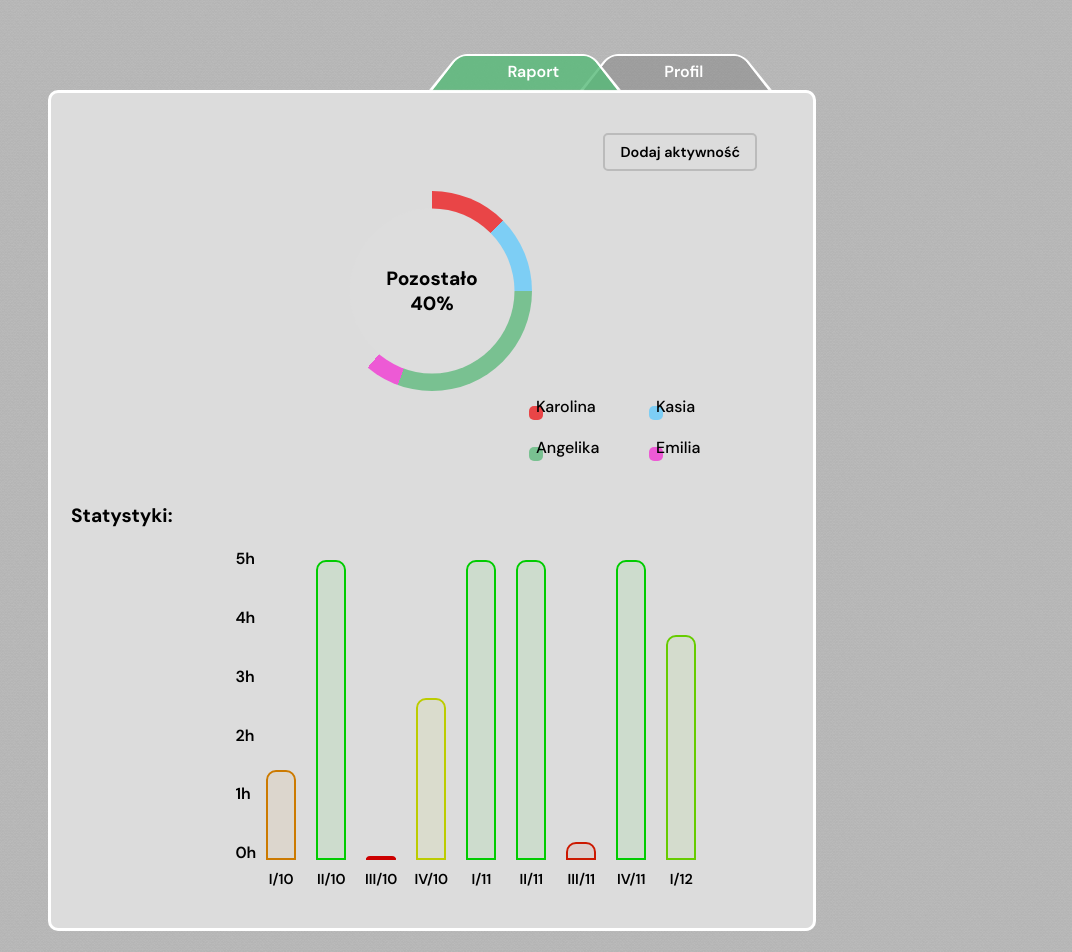
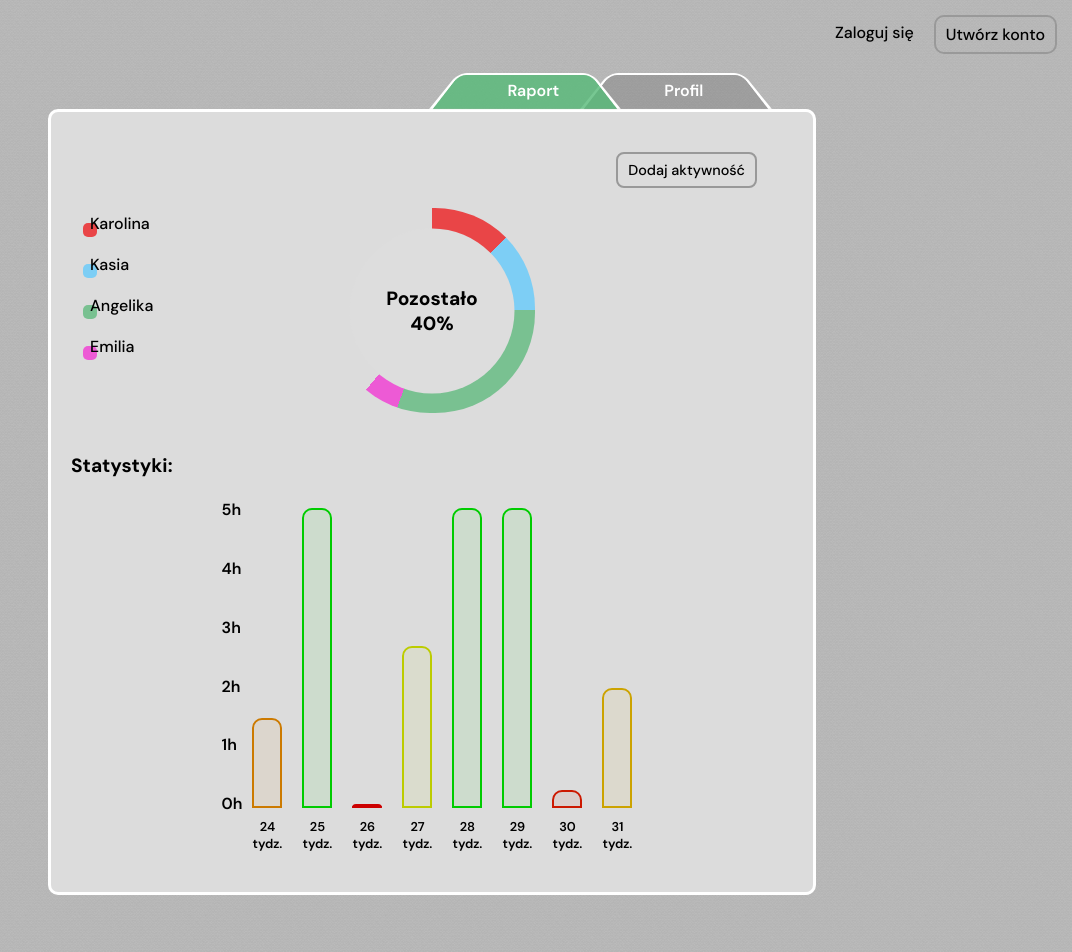
Before and after one commit to flisikowska/progress-tracker, a React (Create React App) app in the folder frontend/: page / in a window 1280 px wide. Shown: the top 952 px of the page, without its empty margins (208-1280 px from the left). Built offline with nearby package versions, Linux system fonts and the light colour scheme; some icons are missing.

Commit message:
Views improvements

```diff
--- a/frontend/src/App.js
+++ b/frontend/src/App.js
@@ -8,11 +8,11 @@ import icon from './assets/bg2.png';
 import NotificationPopup from './components/notificationPopup';
 import AddActivityPopup from './components/addActivityPopup';
 
+
 const AppContainer=styled.div`
   width:100%;
-  height:100%;
-  min-height:600px;
-  padding:50px 0 80px 0;
+  min-height:100vh;
+  padding-bottom: 80px;
   background-color:rgb(180,180,180);
   background-image: url(${props => props.icon});
   #wrapper{
@@ -23,12 +23,39 @@ const AppContainer=styled.div`
     padding:20px;
     margin:auto;
     background-color:rgb(220,220,220);
-    @media(max-width:670px){
+    @media(max-width:770px){
       width:90%;
-
     }
   }
 `;
+
+const StyledLoginContainer=styled.div`
+  display:flex;
+  flex-flow: row nowrap;
+  justify-content: right;
+  padding:10px;
+  >div{
+    color:#000;
+    font-weight:500;
+    font-size:1rem;
+    cursor:pointer;
+    padding:7px 10px;
+    margin:5px;
+    &:hover{
+      color:#555
+    }
+  }
+    >div:nth-of-type(2){
+      border:2px solid #999;
+      border-radius: 10px;
+  }
+  @media(max-width:770px){
+    >div{
+      font-size:0.8rem;
+    }
+  }
+`;
+
 
 const IconsWrapper=styled.div`
   width:100%;
@@ -38,6 +65,10 @@ const IconsWrapper=styled.div`
   padding:20px;
   justify-content:right;
   align-items:center;
+  @media(max-width:770px){
+      padding:0px;
+      margin-bottom:30px;
+    }
 `;
 
 function App() {
@@ -46,6 +77,10 @@ function App() {
   const [activeAddPopup, setActiveAddPopup] = useState(false);
   return (
     <AppContainer icon={icon}>
+      <StyledLoginContainer>
+        <div>Zaloguj się</div>
+        <div>Utwórz konto</div>
+      </StyledLoginContainer>
       <Menu site={site} setActiveAddPopup={setActiveAddPopup} setSite={setSite}/>
       <div id='wrapper'>
         <IconsWrapper>
--- /dev/null
+++ b/frontend/src/components/activities.js
@@ -0,0 +1,124 @@
+import React, {useEffect} from 'react';
+import styled from 'styled-components';
+import {PersonRunning} from '@styled-icons/fa-solid/PersonRunning';
+import {SportBasketball} from '@styled-icons/fluentui-system-regular/SportBasketball';
+import {Tennisball} from '@styled-icons/ionicons-solid/Tennisball';
+import {Volleyball} from '@styled-icons/fa-solid/Volleyball';
+import { ResizeGridItems } from "../helpers/functions"
+import {CloseOutline} from '@styled-icons/evaicons-outline/CloseOutline';
+
+const StyledActivitiesWrapper = styled.div`
+  width:60%;
+  margin: 20px auto;
+  place-items:center;
+  display: grid;
+  grid-template-columns: repeat(auto-fill, minmax(150px, 1fr));
+  gap: 20px;
+  grid-auto-rows: 0;
+  @media(max-width:1400px){
+    width:80%;
+  }
+  @media(max-width:600px){
+      font-size:1rem;
+      width:95%;
+      gap:10px;
+        grid-template-columns: repeat(auto-fill, minmax(120px, 1fr));
+
+    }
+  :first-child{
+    >h1{
+      font-size:1.5rem;
+      margin-top:15px;
+      @media(max-width:600px){
+        font-size:1rem;
+      }
+    }}
+`;
+
+const StyledActivity=styled.div`
+    width:150px;
+    border:2px solid #bbb;
+    border-radius:10px;
+    padding:10px;
+    text-align:center;
+    cursor:default;
+    grid-row-end: span 10;
+    >svg{
+      color: rgba(86, 186, 119);
+      margin:15px;
+    }
+
+    @media(max-width:600px){
+      width:120px;
+    }
+`;
+
+const ActivityTitle= styled.h1`
+    padding:0;
+    font-weight:600;
+    font-size:1.1rem;
+    margin: 0 auto;
+    text-align:center;
+    @media(max-width:450px){
+        font-size:0.7rem;
+    }
+`;
+
+const StyledHeader=styled.div`
+display:flex;
+flex-flow:row nowrap;
+align-items:center;
+justify-content:space-between;
+  >p{
+    font-size:0.8rem;
+    padding:0;
+    color:#aaa;
+  }
+  >svg{
+    color:#aaa;
+    width:25px;
+    height:25px;
+    cursor:pointer;
+  }
+`
+
+
+function Activities(){
+    useEffect(() => {
+        ResizeGridItems()
+      })
+    return(
+      <StyledActivitiesWrapper className='activities'>
+        {/* {activities &&
+          activities.map(
+            (
+              {
+                id,
+                name,
+                icon,
+              },
+              index,
+            ) => (
+              <Activity
+                user={user}
+                key={index}
+                id={id}
+                name={name}
+                icon={icon}
+              />
+            ),
+          )} */}
+            <StyledActivity className='grid-item'><StyledHeader><p>Łącznie</p></StyledHeader><ActivityTitle>4h 35min</ActivityTitle></StyledActivity>
+            <StyledActivity className='grid-item'><StyledHeader><p>1.35h</p><CloseOutline/></StyledHeader><Tennisball size="35"/><ActivityTitle>Tenis</ActivityTitle></StyledActivity>
+            <StyledActivity className='grid-item'><StyledHeader><p>2h</p><CloseOutline/></StyledHeader><Volleyball size="35"/><ActivityTitle>Siatkówka plażowa</ActivityTitle></StyledActivity>
+            <StyledActivity className='grid-item'><StyledHeader><p>45min</p><CloseOutline/></StyledHeader><SportBasketball size="35"/><ActivityTitle>Skakanka na jednej nodze</ActivityTitle></StyledActivity>
+            <StyledActivity className='grid-item'><StyledHeader><p>1h</p><CloseOutline/></StyledHeader><Volleyball size="35"/><ActivityTitle>Siatkówka</ActivityTitle></StyledActivity>
+            <StyledActivity className='grid-item'><StyledHeader><p>1.33h</p><CloseOutline/></StyledHeader><PersonRunning size="35"/><ActivityTitle>Bieganie</ActivityTitle></StyledActivity>
+            <StyledActivity className='grid-item'><StyledHeader><p>1.35h</p><CloseOutline/></StyledHeader><Tennisball size="35"/><ActivityTitle>Tenis</ActivityTitle></StyledActivity>
+            <StyledActivity className='grid-item'><StyledHeader><p>45min</p><CloseOutline/></StyledHeader><SportBasketball size="35"/><ActivityTitle>Koszykówka</ActivityTitle></StyledActivity>
+            <StyledActivity className='grid-item'> <StyledHeader><p>2h</p><CloseOutline/></StyledHeader><Volleyball size="35"/><ActivityTitle>Joga</ActivityTitle></StyledActivity>
+      </StyledActivitiesWrapper>
+    );
+};
+
+export default Activities;
--- a/frontend/src/components/addActivityPopup.js
+++ b/frontend/src/components/addActivityPopup.js
@@ -1,5 +1,5 @@
 import React, {useRef, useEffect, useState} from 'react';
-import styled from 'styled-components';
+import styled, {css} from 'styled-components';
 import TimePicker from './timePicker';
 import {PersonRunning} from '@styled-icons/fa-solid/PersonRunning';
 import {SportBasketball} from '@styled-icons/fluentui-system-regular/SportBasketball';
@@ -10,12 +10,15 @@ import {CloseOutline} from '@styled-icons/evaicons-outline/CloseOutline';
 
 const StyledButton= styled.div`
     z-index:10;
-    padding:8px 15px;
+    padding:7px 10px;
     font-size:0.9rem;
-    font-weight:600;
+    font-weight:500;
     cursor:pointer;
-    border:2px solid #bbb;
-    border-radius:5px;
+    border:2px solid #999;
+    border-radius:8px;
+     &:hover{
+      color:#555;
+    }
     @media(max-width:570px){
         display:none;
     }
@@ -31,7 +34,7 @@ const StyledWrapper=styled.div`
     left:50%;
     top:50%;
     transform:translate(-50%, -50%);
-    width:80%;
+    width:60%;
     height:90%;
     background-color:rgba(255,255,255);
     border-radius:10px;
@@ -64,31 +67,43 @@ const StyledTitle= styled.div`
 const ActivitiesWrapper= styled.div`
     height: calc(100% - 320px);
     width:60%;
-     @media(max-width:1250px){
-        width:80%;
-    }
-     @media(max-width:900px){
+    @media(max-width:900px){
         width:90%;
     }
     overflow-y: scroll;
-    // height:200px;
     display: grid;
     margin:30px auto;
     grid-template-columns: repeat(3, 33.3%);
-    @media(max-width:670px){
-        grid-template-columns: repeat(2, 50%);
+    @media(max-width:700px){
+        grid-template-columns: repeat(2, 1fr);
     }
+    @media(max-width:520px){
+        grid-template-columns: repeat(1, 1fr);
+        >div{
+            width:80%;
+            margin:10px auto;
+        }
+    }
+
 
 `;
 
 const StyledActivity= styled.div`
     padding:10px;
     margin:10px;
+    width:150px;
     cursor:pointer;
     text-align:center;
     height:100px;
     border-radius:12px;
-    border:2px solid #ccc;
+    border: 2px solid #ccc;
+    ${(props) =>
+    props.chosen &&
+    css`
+        border: 2px solid rgb(86, 186, 119);
+        box-shadow: 0 0 4px rgb(86, 186, 119);
+    `};
+
     >p{
         font-weight:600;
         font-size:0.9rem;
@@ -155,10 +170,10 @@ const AddActivityPopup=({active, setActiveAddPopup})=>{
                 <CloseOutline onClick={()=>setActiveAddPopup(false)}/>
                 <StyledTitle>Wybierz aktywność:</StyledTitle>
                 <ActivitiesWrapper className="scrollable">
-                    <StyledActivity chosen={chosenItem} onClick={()=>setChosenItem("name")}><p>Bieganie</p><PersonRunning size="30"/></StyledActivity>
-                    <StyledActivity  chosen={chosenItem} onClick={()=>setChosenItem("name")}><p>Koszykówka</p><SportBasketball size="30"/></StyledActivity>
-                    <StyledActivity chosen={chosenItem} onClick={()=>setChosenItem("name")}><p>Tenis</p><Tennisball size="30"/></StyledActivity>
-                    <StyledActivity  chosen={chosenItem} onClick={()=>setChosenItem("name")}><p>Siatkówka</p><Volleyball size="30"/></StyledActivity>
+                    <StyledActivity chosen={chosenItem==1} onClick={()=>setChosenItem(1)}><p>Bieganie</p><PersonRunning size="30"/></StyledActivity>
+                    <StyledActivity chosen={chosenItem==2} onClick={()=>setChosenItem(2)}><p>Koszykówka</p><SportBasketball size="30"/></StyledActivity>
+                    <StyledActivity chosen={chosenItem==3} onClick={()=>setChosenItem(3)}><p>Tenis</p><Tennisball size="30"/></StyledActivity>
+                    <StyledActivity chosen={chosenItem==4} onClick={()=>setChosenItem(4)}><p>Siatkówka</p><Volleyball size="30"/></StyledActivity>
                 </ActivitiesWrapper>
                 <TimePicker
                         id='timePicker'
@@ -172,8 +187,8 @@ const AddActivityPopup=({active, setActiveAddPopup})=>{
                         value={{
                             // hours: parseInt(values.activeCookingTime.split(':')[0]),
                             // minutes: parseInt(values.activeCookingTime.split(':')[1]),
-                            hours:10,
-                            minutes:30,
+                            hours:0,
+                            minutes:0,
                         }}
                         />
                 <ChooseButton>Wybierz</ChooseButton>
--- a/frontend/src/components/dayPicker.js
+++ b/frontend/src/components/dayPicker.js
@@ -24,10 +24,12 @@ const StyledDaySquare = styled.div`
   @media (max-width: 450px) {
     font-size: 0.75rem;
   }
+
   ${(props) =>
     props.selected &&
     css`
       background: rgba(86, 186, 119, 0.8);
+      border:3px solid rgb(86, 186, 119);
       p{
         color:white;
       }
--- a/frontend/src/components/menu.js
+++ b/frontend/src/components/menu.js
@@ -2,7 +2,7 @@ import React from 'react';
 import styled from 'styled-components';
 import { PersonRunning } from '@styled-icons/fa-solid/PersonRunning';
 import { BookPulse } from '@styled-icons/fluentui-system-regular/BookPulse';
-import { NoteAdd } from '@styled-icons/fluentui-system-filled/NoteAdd';
+import { ChannelAdd } from '@styled-icons/fluentui-system-filled/ChannelAdd';
 
 
 const StyledMenu = styled.div`
@@ -156,7 +156,7 @@ const Menu = ({site, setSite, setActiveAddPopup}) => {
             <MenuItemName>Raport</MenuItemName>
         </ItemWrapper>
         <ItemWrapper id="add" onClick={()=>setActiveAddPopup(true)}>
-            <NoteAdd />
+            <ChannelAdd />
         </ItemWrapper>
         <ItemWrapper  active={site==='moje'} onClick={()=>setSite('moje')}>
             <BookPulse />
--- a/frontend/src/components/progressSemiCircle.js
+++ b/frontend/src/components/progressSemiCircle.js
@@ -3,18 +3,15 @@ import styled from 'styled-components';
 
 
 const StyledContainer=styled.div`
-    width:600px;
-    margin:auto;
-    @media(max-width:670px){
-        width:100%;
-    }
+    width:100%;
+    position:relative;
 `
 
 const StyledCircle=styled.div`
     position: relative;
     margin:auto;
-    width: 200px;
-    height: 200px;
+    width: 205px;
+    height: 205px;
     border-radius: 100px;
     &:before {
         content: '';
@@ -34,33 +31,46 @@ const StyledCircle=styled.div`
         #ed5ad5 200deg 220deg,
         #dcdcdc 220deg 360deg
     );
+    @media(max-width:570px){
+        width:150px;
+        height:150px;
+        margin:0 25px 0 auto;
+        &:before {
+            width: 120px;
+            height: 120px;
+        }
+    }
     `;
 
-    const Napis=styled.p`
+    const StyledHeader=styled.h2`
         position:absolute;
         text-align:center;
         top:50%;
         left:50%;
+        cursor:default;
         transform:translate(-50%, -50%);
         font-size:1.2rem;
         font-weight:800;
         margin:0;
+        @media(max-width:570px){
+            font-size:1rem;
+        }
+    }
     `
 
     const UsersContainer=styled.div`
-        width:220px;
-        margin-left:auto;
-        display:grid;
-        grid-template-columns: 1fr 1fr;
-        gap: 10px;
+        position:absolute;
+        top:0;
+        left:0;
     `
 
     const StyledUser=styled.div`
         display:flex;
         flex-wrap:nowrap;
-        margin:0 5px;
+        margin-bottom: 10px;
         width:100px;
         @media(max-width:670px){
+        margin-bottom: 7px;
             >p{
                 font-size:0.8rem;
             }
@@ -87,9 +97,6 @@ const StyledCircle=styled.div`
 function ProgressSemiCircle(){
     return(
         <StyledContainer>
-            <StyledCircle>
-                <Napis>Pozostało 40%</Napis>
-            </StyledCircle>
             <UsersContainer>
                 <StyledUser>
                     <Square color={"#e94547"}/>
@@ -108,6 +115,9 @@ function ProgressSemiCircle(){
                     <StyledName>Emilia</StyledName>
                 </StyledUser>
             </UsersContainer>
+            <StyledCircle>
+                <StyledHeader>Pozostało 40%</StyledHeader>
+            </StyledCircle>
         </StyledContainer>
     );
 };
--- a/frontend/src/components/stats.js
+++ b/frontend/src/components/stats.js
@@ -8,14 +8,12 @@ const StyledWrapper=styled.div`
     display:flex;
     flex-flow:row nowrap;
     align-items:end;
-    @media(max-width:570px){
+    justify-content:center;
+    @media(max-width:600px){
         width:100%;
+        margin:20px 0;
+        padding:0;
     }
-`
-
-const StatContainer= styled.div`
-    width:50px;
-    text-align:center;
 `;
 
 const StyledBar= styled.div`
@@ -24,13 +22,33 @@ const StyledBar= styled.div`
     justify-content:space-between;
     height:315px;
     font-weight:600;
-    margin-bottom:25px;
+    margin-bottom:38px;
+    font-size:1rem;
+    @media(max-width:600px){
+        font-size:0.7rem;
+    }
+
 `;
+
+const StatContainer= styled.div`
+    text-align:center;
+     @media(max-width:600px){
+        >div{
+            height:${(props) => props.statHeight}px/2;
+            width:13px;
+            border-radius:5px 5px 0 0;
+
+        }
+        >p{
+            font-size:0.6rem;
+        }
+    }
+`;
+
 
 const StatBar=styled.div`
     border: 2px solid hsl(${(props) => props.hue}, 100%, 40%);
     background-color:hsla(${(props) => props.hue}, 100%, 40%, 0.07);
-
     border-radius:10px 10px 0 0;
     margin:10px;
     width:30px;
@@ -41,10 +59,12 @@ const StatBar=styled.div`
 `
 
 const StyledDate=styled.p`
-    font-size:0.9rem;
+    font-size:0.8rem;
     font-weight:600;
     margin:auto;
     padding:0;
+    cursor:default;
+
 `
 
 
@@ -65,39 +85,35 @@ function Stats(){
             </StyledBar>
             <StatContainer>
                 <StatBar hue={hue} statHeight={percentage*3}/>
-                <StyledDate>I/10</StyledDate>
+                <StyledDate>24<br/>tydz.</StyledDate>
             </StatContainer>
             <StatContainer>
                 <StatBar hue={hue2} statHeight={100*3}/>
-                <StyledDate>II/10</StyledDate>
+                <StyledDate>25<br/>tydz.</StyledDate>
             </StatContainer>
             <StatContainer>
                 <StatBar hue={hue3} statHeight={0*3}/>
-                <StyledDate>III/10</StyledDate>
+                <StyledDate>26<br/>tydz.</StyledDate>
             </StatContainer>
             <StatContainer>
                 <StatBar hue={120*(54/100)} statHeight={54*3}/>
-                <StyledDate>IV/10</StyledDate>
+                <StyledDate>27<br/>tydz.</StyledDate>
             </StatContainer>
             <StatContainer>
                 <StatBar hue={120*(100/100)} statHeight={100*3}/>
-                <StyledDate>I/11</StyledDate>
+                <StyledDate>28<br/>tydz.</StyledDate>
             </StatContainer>
             <StatContainer>
                 <StatBar hue={120*(100/100)} statHeight={100*3}/>
-                <StyledDate>II/11</StyledDate>
+                <StyledDate>29<br/>tydz.</StyledDate>
             </StatContainer>
             <StatContainer>
                 <StatBar hue={120*(6/100)} statHeight={6*3}/>
-                <StyledDate>III/11</StyledDate>
+                <StyledDate>30<br/>tydz.</StyledDate>
             </StatContainer>
             <StatContainer>
-                <StatBar hue={120*(100/100)} statHeight={100*3}/>
-                <StyledDate>IV/11</StyledDate>
-            </StatContainer>
-            <StatContainer>
-                <StatBar hue={120*(75/100)} statHeight={75*3}/>
-                <StyledDate>I/12</StyledDate>
+                <StatBar hue={120*(40/100)} statHeight={40*3}/>
+                <StyledDate>31<br/>tydz.</StyledDate>
             </StatContainer>
         </StyledWrapper>
     );
--- a/frontend/src/components/timePicker.js
+++ b/frontend/src/components/timePicker.js
@@ -24,6 +24,7 @@ const StyledTitle = styled.h5`
   min-height: 15px;
   margin: 0;
   padding: 0;
+  cursor:default;
   font-weight: 400;
   font-size: 0.7rem;
 `;
```
Also changed, not shown: frontend/src/components/notificationPopup.js (+13 -1 lines), frontend/src/helpers/functions.js (+22 -0 lines), frontend/src/views/moje.js (+6 -45 lines), frontend/src/components/login.js (added).
